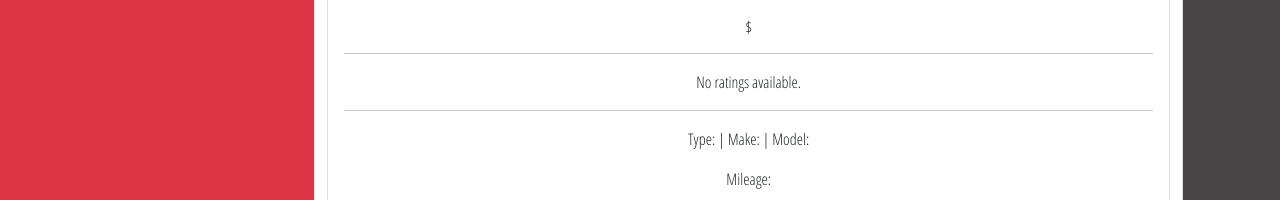
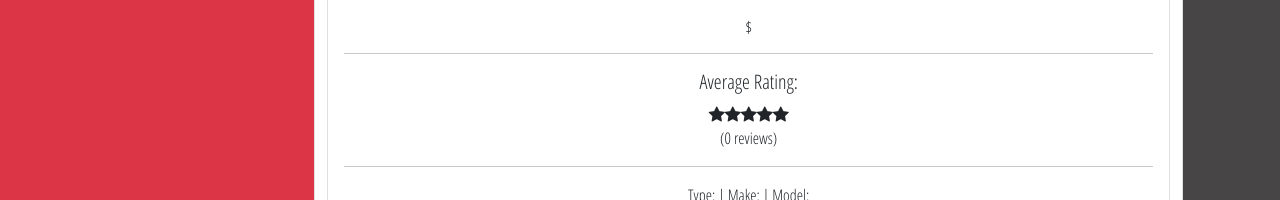
Before and after one commit to CMolitoris/ReactCarWebApp, a React (Create React App) app: page /car-details in a window 1280 px wide. Shown: the part 274-474 px from the top of the page. Built offline with nearby package versions, Linux system fonts and the light colour scheme; no server answers.

Commit message:
Added function to display star rating.
- Removed unused Accordion import.
- Added array to averageRating function  to display stars.
- Added map function for stars array.
- Updated comments.

```diff
--- a/src/components/CarDetails/CarDetails.jsx
+++ b/src/components/CarDetails/CarDetails.jsx
@@ -1,5 +1,5 @@
 import React, { useEffect } from 'react';
-import { Card, Button, Accordion} from 'react-bootstrap';
+import { Card, Button } from 'react-bootstrap';
 import { Link } from 'react-router-dom';
 import RatingSection from '../RatingSection/RatingSection';
 
@@ -16,24 +16,33 @@ function CarDetails(props) {
 
     const averageRating = function(ratings) {
         let avg = 0
+        let stars = []
         ratings.forEach(rating => avg += rating.ratingScore)
-        avg =(avg / ratings.length)
-        return Math.ceil(avg*2)/2
+        avg = Math.round(avg / ratings.length)
+        for (let i = 0; i < 5; i++) {
+            if (i < avg){
+                stars.push("bi bi-star-fill text-warning")
+            }
+            else {
+                stars.push("bi bi-star-fill text-dark")
+            }
+        }
+        return stars
     }
-
 
     return (
         <div className="row">
             <div className="col-sm-3 bg-danger">
                 <div className="container">
                     <h4>Related Cars</h4>
-                    {/* Related Cars Cards - Filters cars by Type and excludes the current car from the list */}
+                    {/*//? Related Cars Cards - Filters cars by Type and excludes the current car from the list */}
                     {props.cars.filter(
                         value => value.type === car.type
                         && value.id != car.id
                     )
                     .map((related)=>(
                         <Card className="mb-4">
+                            {/*//? Related Cars - Link to car-details */}
                             <div className="container mt-4">
                                 <Link to="/car-details" onClick={() => props.getSingleCar(related)}>
                                     <Card.Img variant="top" src="staticImages\Ford_Shelby.jpg"/>
@@ -45,9 +54,8 @@ function CarDetails(props) {
                                     ${related.price} | {related.type}
                                 </Card.Text>
                                 <hr />
-                                {/* Related Cars - Link to car-details */}
                             </Card.Body>
-                            {/* Related Cars - Add to cart btn */}
+                            {/*//? Related Cars - Add to cart btn */}
                             <div className="container col-sm-10">
                                 <Button className="form-control mb-2" onClick={() => props.addToCart({
                                         UserId: props.user.id,
@@ -62,7 +70,7 @@ function CarDetails(props) {
                     ))}
                 </div>
             </div>
-            {/* Car Details Card */}
+            {/*//? Car Details Card */}
             <div className="col-md-8 card">
                 <Card>
                     <div className="col-md-6 container mt-3">
@@ -75,11 +83,14 @@ function CarDetails(props) {
                         </Card.Text>
                         <hr />
                         <Card.Text>
-                            { // Average Rating
-                                (props.ratings.length > 0)
-                                ? <p> Average Rating: {averageRating(props.ratings)}/5 </p>
-                                : <p> No ratings available. </p>
-                            }
+                        {/*//? Car Rating */}
+                            <h5>Average Rating:</h5>
+                           {
+                            averageRating(props.ratings).map((star) =>{
+                                return <i class={star}></i>
+                            })
+                           }
+                            <p>({props.ratings.length} reviews)</p>
                         </Card.Text>
                         <hr />
                         <Card.Text>
@@ -92,7 +103,7 @@ function CarDetails(props) {
                             Mileage: {car.mileage}
                         </Card.Text>
                         <hr />
-                        {/* Car Details - Add to cart btn */}
+                        {/*//? Car Details - Add to cart btn */}
                         <div className=" container col-md-6">
                             <Button className="form-control"
                                 onClick={() => props.addToCart({
@@ -107,7 +118,7 @@ function CarDetails(props) {
                         </div>
                     </Card.Body>
                 </Card>
-                {/* TODO: Add Accordion here for reviews section */}
+            {/*//? Accordion for reviews section */}
             <RatingSection
                 carID={car.id}
                 postRating={props.postRating}
```
